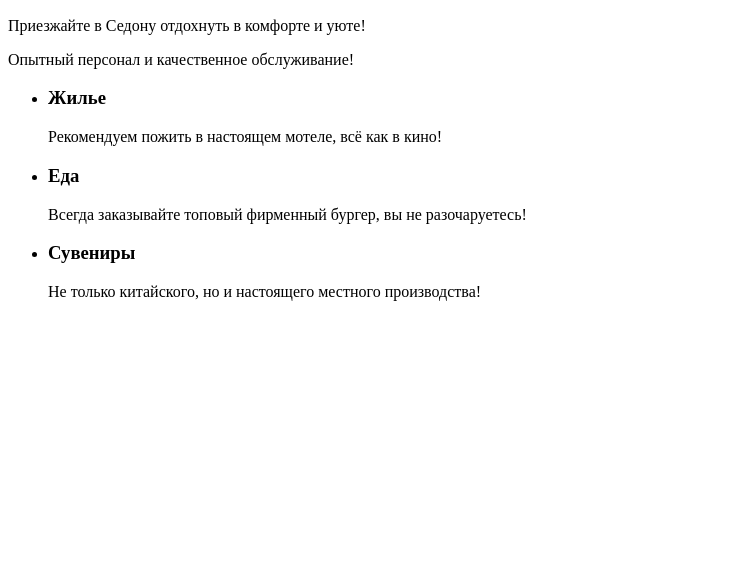
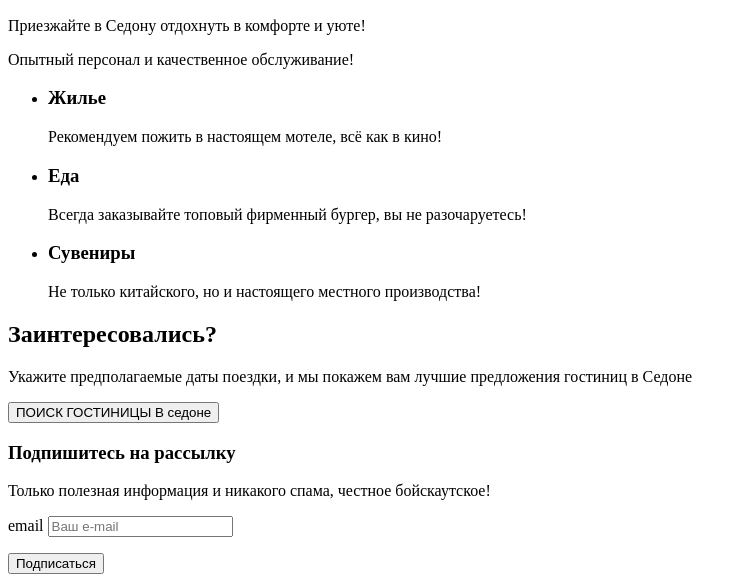
Before and after one commit to htmlacademy-htmlcss/2299577-sedona-36, a plain HTML site: page index.html in a window 1280 px wide. Shown: the part 863-1445 px from the top of the page, without its empty margins (0-747 px from the left). Before the commit the page ends 1180 px from the top, so only its background shows below. Drawn offline with Linux system fonts and the light colour scheme.

Commit message:
Update index.html

```diff
--- a/index.html
+++ b/index.html
@@ -91,7 +91,22 @@
            </li>
         </ul>
        </section>
-
+       <section class="search" data-test="search" id="search">
+        <h2 class="search-title">Заинтересовались?</h2>
+        <p class="search-description">Укажите предполагаемые даты поездки, и мы покажем вам лучшие предложения гостиниц в Седоне</p>
+        <button class="button">ПОИСК ГОСТИНИЦЫ В седоне</button>
+       </section>
+       <section class="subscribe">
+        <h3 class="subscribe-title">Подпишитесь на рассылку</h3>
+        <p class="subscribe-description">Только полезная информация и никакого спама, честное бойскаутское!</p>
+        <form class="subscribe-form" method="post">
+        <p class="subscribe-form-email">
+          <label for="subscribe-email" class="visually-hidden">email</label>
+          <input type="text" id="subscribe-email" name="subscribe-email" placeholder="Ваш e-mail">
+        </p>
+          <button class="button" type="submit">Подписаться</button>
+        </form>
+       </section>
     </main>
   </body>
 </html>
```
